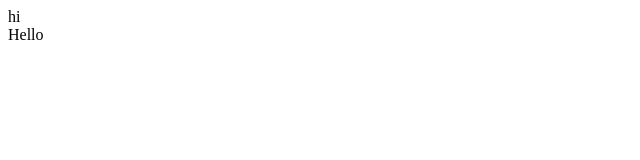
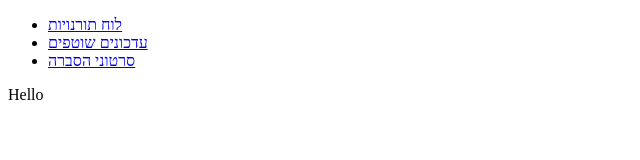
Before and after one commit to hacalbia/hacalbia.github.io, a plain HTML site: page index.html in a window 1280 px wide. Shown: the whole page, without its empty margins (0-640 px from the left). Drawn offline with nearby package versions, Linux system fonts and the light colour scheme.

Commit message:
Update nav.html

```diff
--- a/nav.html
+++ b/nav.html
@@ -1,3 +1,10 @@
 <div id="nav-placeholder">
-  hi
+<nav>
+  <ul>
+    <li><a href="/board">לוח תורנויות</a></li>
+    <li><a href="/updates">עדכונים שוטפים</a></li>
+    <li><a href="/exp">סרטוני הסברה</a></li>
+  </ul>
+</nav>
+
 </div>
```
